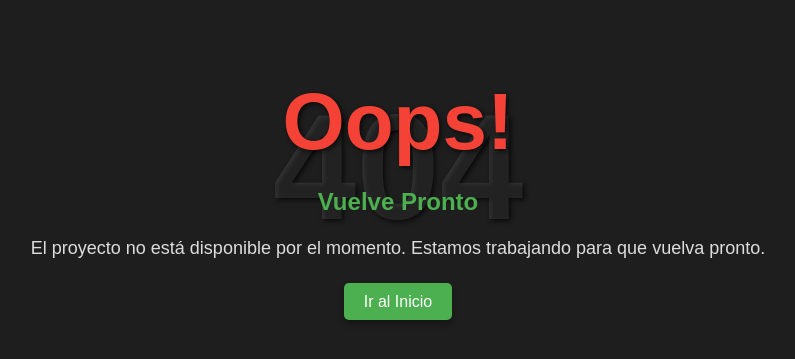
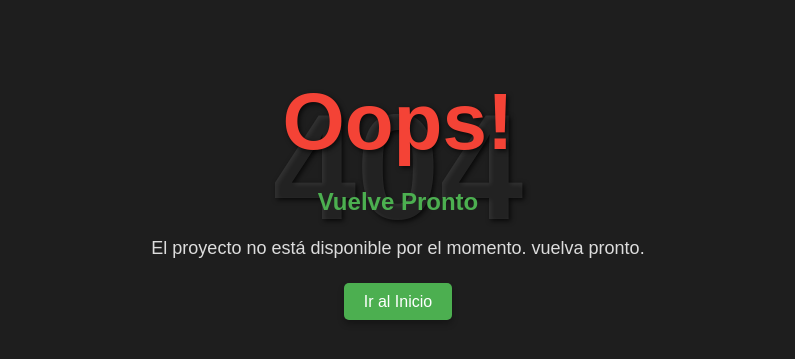
Before and after one commit to cobravisualcodeorg/Cobra-visual-Code.org, a plain HTML site: page 404.html in a window 1280 px wide. Shown: the part 233-592 px from the top of the page, without its empty margins (242-1037 px from the left). Drawn offline with Linux system fonts and the light colour scheme.

Commit message:
404.html

```diff
--- a/404.html
+++ b/404.html
@@ -78,7 +78,7 @@
     <div class="container">
         <h1>Oops!</h1>
         <h2>Vuelve Pronto</h2>
-        <p>El proyecto no está disponible por el momento. Estamos trabajando para que vuelva pronto.</p>
+        <p>El proyecto no está disponible por el momento. vuelva pronto.</p>
         <a href="index.html">Ir al Inicio</a>
     </div>
 </body>
```
